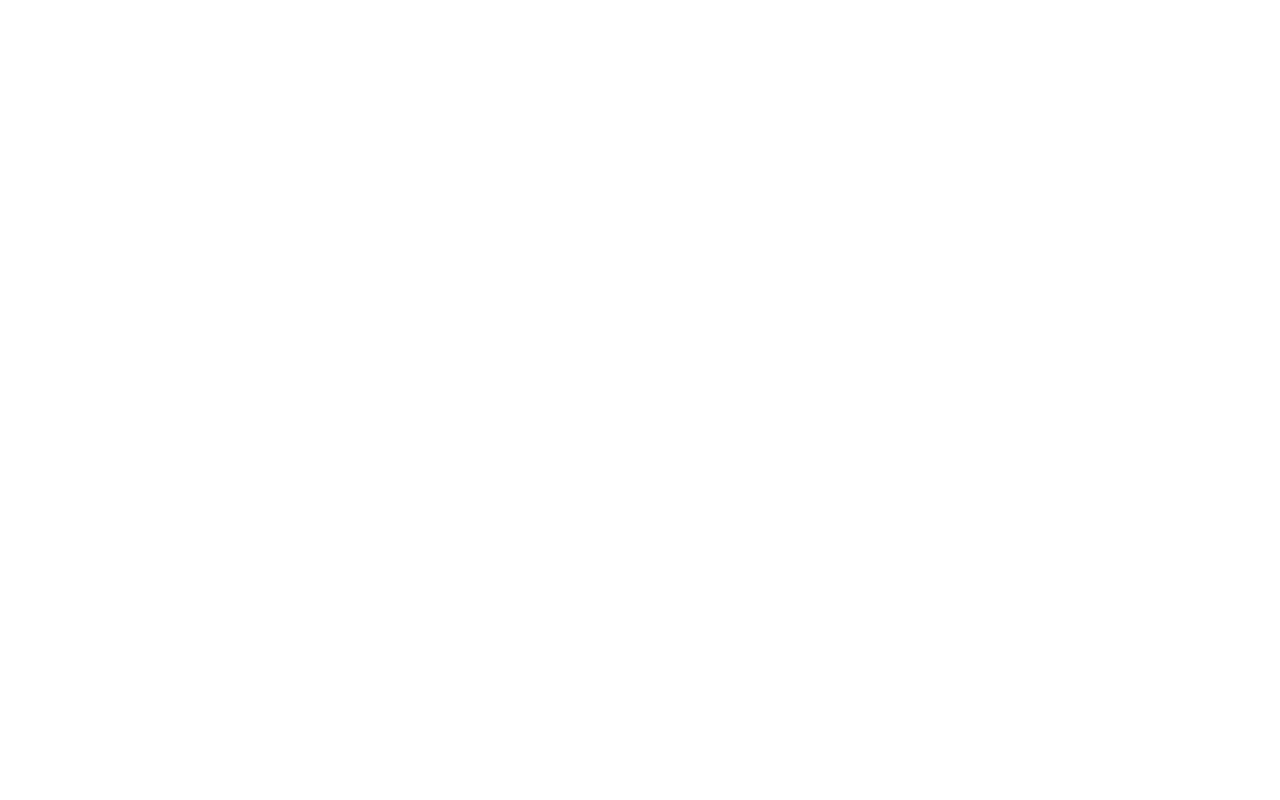
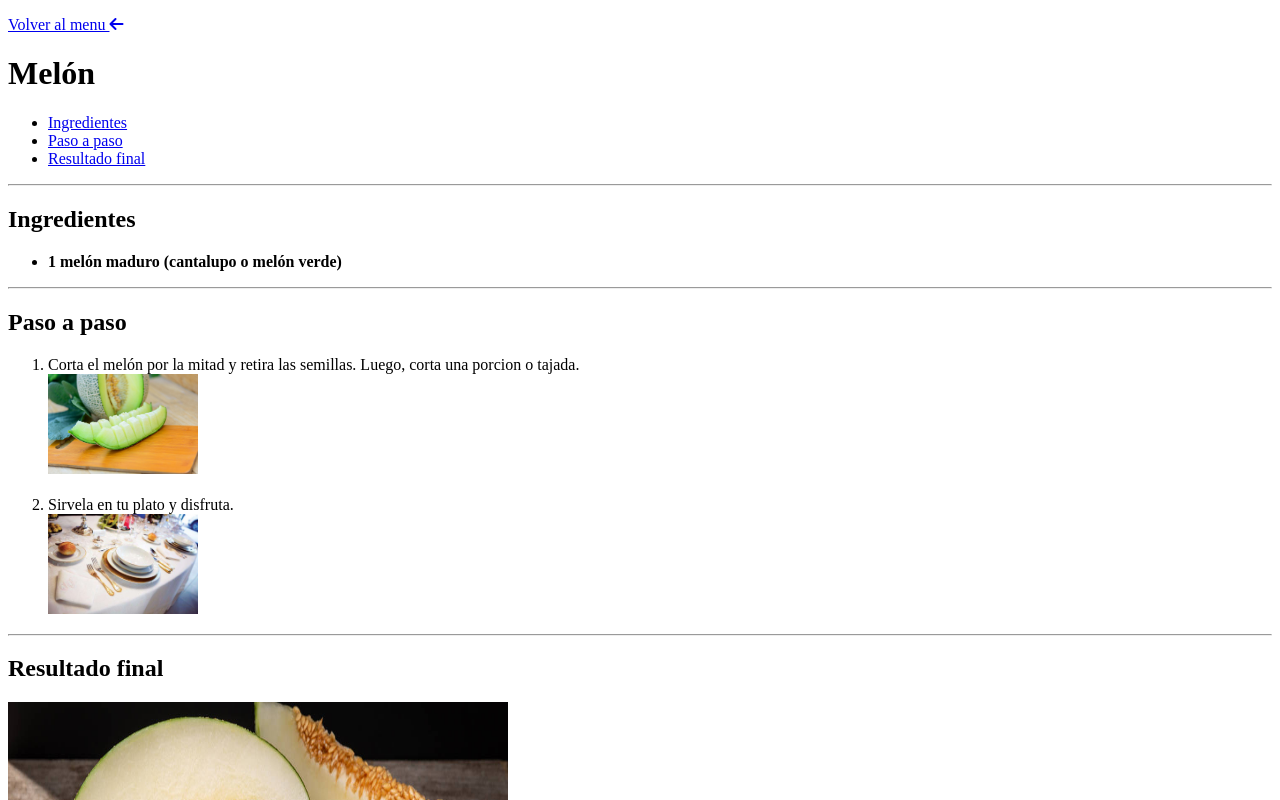
Before and after one commit to MarcosYelamos/0373-AE2-Mi_Menu_saludable_MarcosYelamos-, a plain HTML site: page postre/postre.html in a window 1280 px wide. Shown: the top 800 px of the page. Drawn offline with Linux system fonts and the light colour scheme.

Commit message:
tercera y ultima pagina hecha, comentarios añadidos

```diff
--- a/postre/postre.html
+++ b/postre/postre.html
@@ -0,0 +1,48 @@
+<!DOCTYPE html>
+<html lang="en">
+<head>
+    <meta charset="UTF-8">
+    <meta name="viewport" content="width=device-width, initial-scale=1.0">
+    <title>Melón</title>
+    <script src="https://kit.fontawesome.com/81661c0d51.js" crossorigin="anonymous"></script>
+    <link rel="shortcut icon" href="../img/menu.svg" type="image/x-icon">
+</head>
+<body>
+    <!-- Enlace a la primera página e índice -->
+    <p><a href="../index.html">Volver al menu <i class="fa-solid fa-arrow-left"></i></a></p>
+    <h1 id="macarrones">Melón</h1>
+    <ul>
+        <li><a href="#ingre">Ingredientes</a></li>
+        <li><a href="#paso">Paso a paso</a></li>
+        <li><a href="#result">Resultado final</a></li>
+    </ul>
+    <hr>
+
+    <!-- Ingredientes en un lista desordenada y negrita -->
+    <h2 id="ingre">Ingredientes</h2>
+    <strong>
+    <ul>
+        <li>1 melón maduro (cantalupo o melón verde)</li>
+    </ul>
+    </strong>
+    <hr>
+
+    <!-- Paso a paso en un lista ordenada -->
+    <h2 id="paso">Paso a paso</h2>
+    <ol>
+        <li>Corta el melón por la mitad y retira las semillas. Luego, corta una porcion o tajada.</li>
+        <img height="100px" src="../img/paso1post.jpeg" alt="melon">
+        <br>
+        <br>
+        <li>Sirvela en tu plato y disfruta.</li>
+        <img height="100px" src="../img/paso8ma.jpeg" alt="melon en plato">
+    </ol>
+    <hr>
+
+    <!-- Resultado final y un enlace al inicio -->
+    <h2 id="result">Resultado final</h2>
+    <img width="500px" height="450px" src="../img/postre.jpg" alt="resultado final">
+    <br>
+    <br>
+    <a href="#macarrones">Volver al inicio</a>
+</html>
```
Also changed, not shown: primer_plato/primer_plato.html (+5 -0 lines), segundo_plato/segundo_plato.html (+6 -0 lines).
